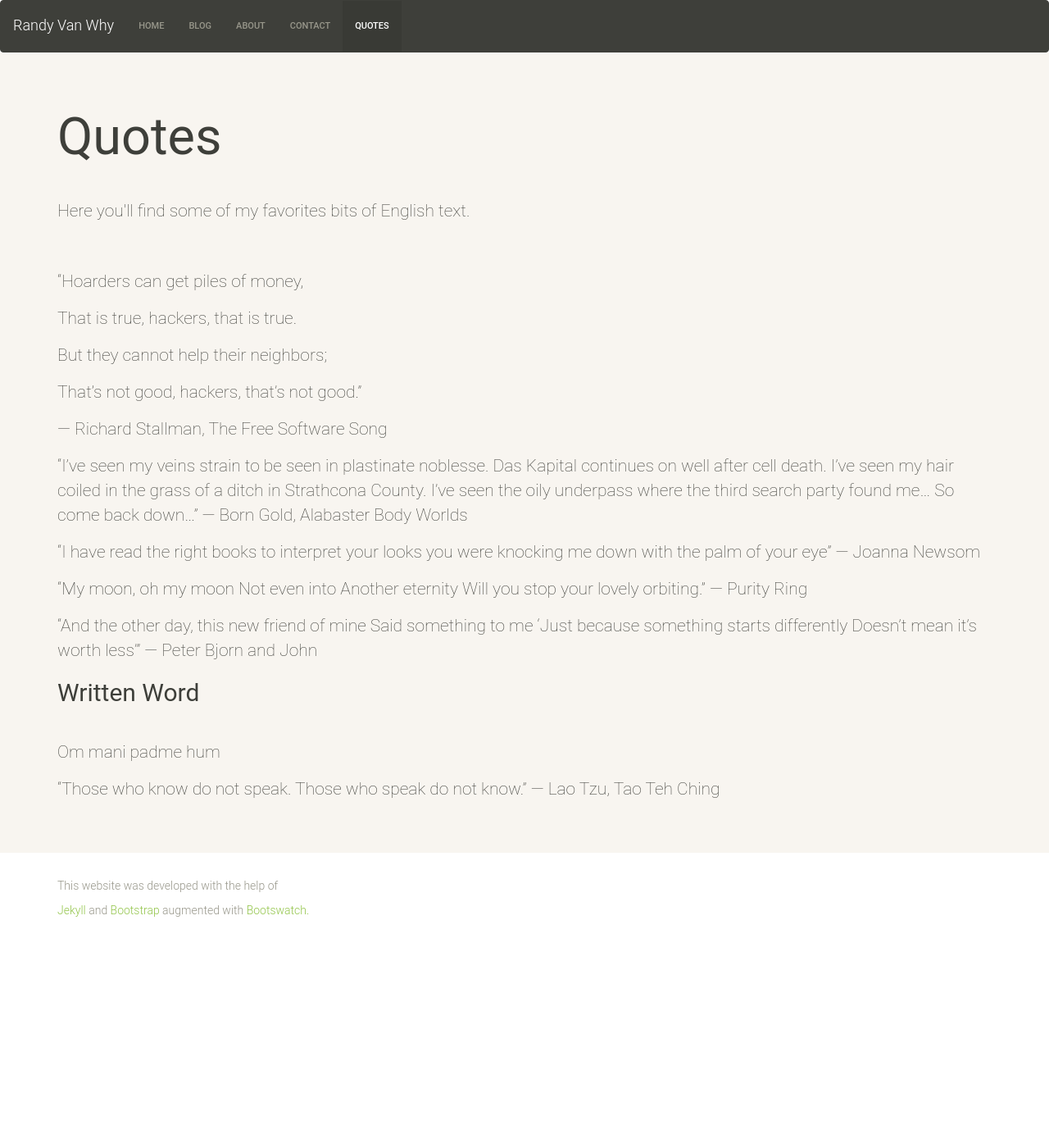
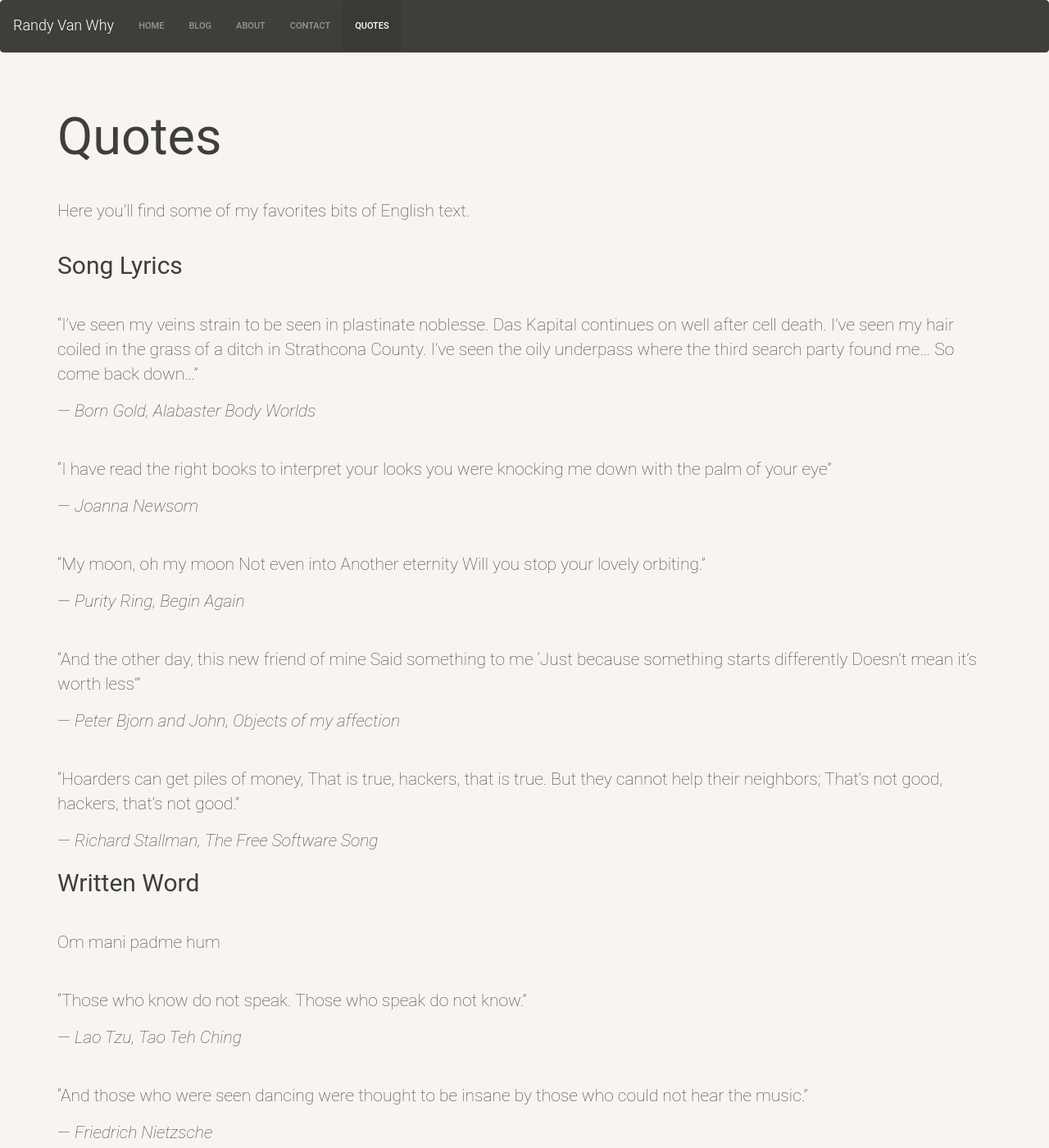
Before and after one commit to rvanwhy/rvanwhy.github.io, a Jekyll site: the page built from 04-quotes.md, in a window 1280 px wide and 1400 px high. Shown: the whole window at 82% size. Built offline with Jekyll 4.4.1, drawn with Linux system fonts in a browser that asks for light colours; nearby versions of some CDN libraries; some of the changed text lies outside the part shown.

Commit message:
Added quotes. Updated email

```diff
--- a/04-quotes.md
+++ b/04-quotes.md
@@ -16,54 +16,67 @@
   </div>
 
 <div class="container">
-  <hr>
 
 <div markdown="1">
-"Hoarders can get piles of money,
-
-That is true, hackers, that is true.
-
-But they cannot help their neighbors;
-
-That's not good, hackers, that's not good."
-
-― Richard Stallman, The Free Software Song
-
+Song Lyrics
+---
+* * *
 "I've seen my veins strain to be seen in plastinate noblesse.
 Das Kapital continues on well after cell death.
 I've seen my hair coiled in the grass of a ditch in Strathcona County.
 I've seen the oily underpass where the third search party found me...
 So come back down..."
-― Born Gold, Alabaster Body Worlds
 
+― *Born Gold, Alabaster Body Worlds*
+* * *
 "I have read the right books
 to interpret your looks
 you were knocking me down
 with the palm of your eye"
-― Joanna Newsom
 
+― *Joanna Newsom*
+* * *
 "My moon, oh my moon
 Not even into
 Another eternity
 Will you stop your lovely orbiting."
-― Purity Ring
 
-
+― *Purity Ring, Begin Again*
+* * *
 "And the other day, this new friend of mine
 Said something to me
 'Just because something starts differently
 Doesn't mean it's worth less'"
-― Peter Bjorn and John
 
+― *Peter Bjorn and John, Objects of my affection*
+* * *
+"Hoarders can get piles of money,
+That is true, hackers, that is true.
+But they cannot help their neighbors;
+That's not good, hackers, that's not good."
 
-<h2>Written Word</h2>
-<hr>
+― *Richard Stallman, The Free Software Song*
+
+Written Word
+---
+* * *
 Om mani padme hum
+* * *
+“Those who know do not speak. Those who speak do not know.”
 
-“Those who know do not speak. Those who speak do not know.”
-― Lao Tzu, Tao Teh Ching
+― *Lao Tzu, Tao Teh Ching*
+* * *
+"And those who were seen dancing were thought to be insane by those who could not hear the music."
+
+― *Friedrich Nietzsche*
+
+Spoken Word
+---
+* * *
+"When you wake up and you really are enjoying discipline, do something that takes that. And, when you wake up in the morning and you just want to run around in the snow and write songs, do that."
+
+― *Björk*
 </div>
 
 </div>
-
 </div>
```
Also changed, not shown: 03-contact.md (+1 -1 lines).
